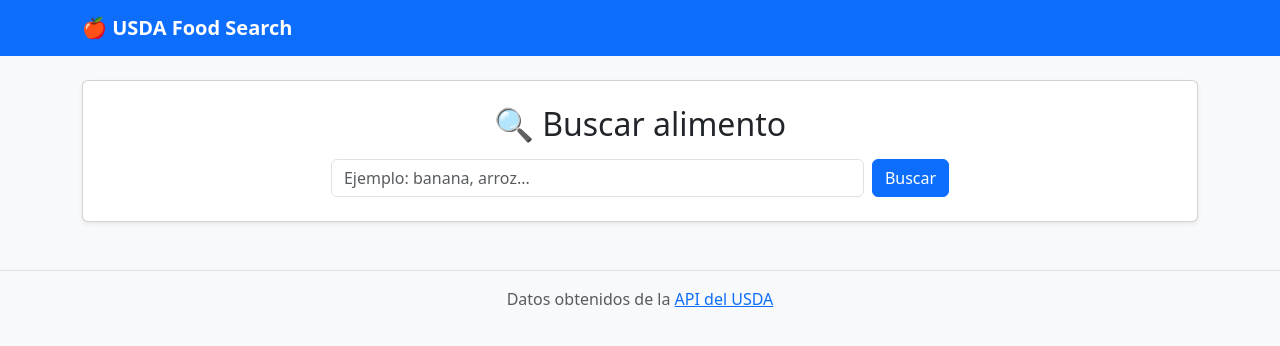
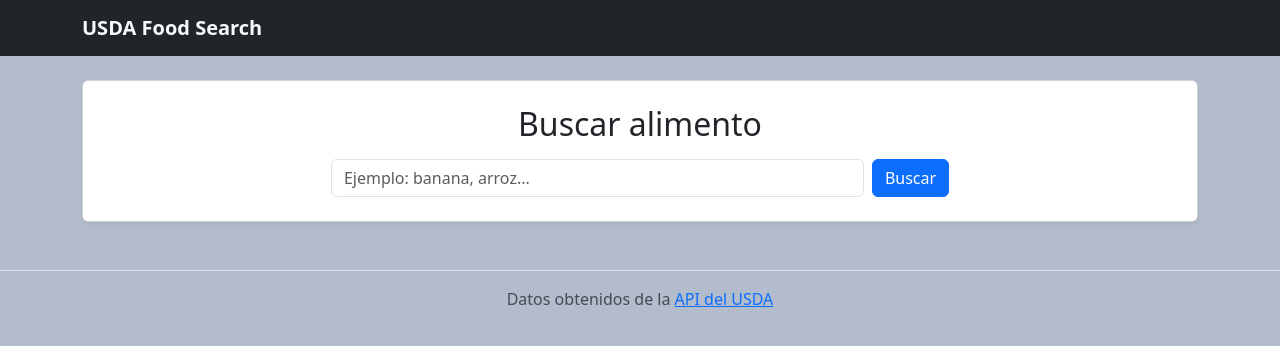
Before and after one commit to Davidoaxacacetis/OODA13-11-2025, a Flask app: page / in a window 1280 px wide. Shown: the top 346 px of the page. Run offline with Flask 3, Linux system fonts and the light colour scheme; parts of the project's set-up code (start-up, migrations or seed data) failed here and were passed over.

Commit message:
piammapa

```diff
--- a/templates/base.html
+++ b/templates/base.html
@@ -5,15 +5,15 @@
     <title>{% block title %}USDA App{% endblock %}</title>
     <link href="https://cdn.jsdelivr.net/npm/bootstrap@5.3.3/dist/css/bootstrap.min.css" rel="stylesheet">
     <style>
-        body { background-color: #f8f9fa; }
+        body { background-color: #b2bcccff; }
         footer { margin-top: 40px; }
     </style>
 </head>
 <body>
 
-<nav class="navbar navbar-expand-lg navbar-dark bg-primary mb-4">
+<nav class="navbar navbar-expand-lg navbar-light bg-dark mb-4">
     <div class="container">
-        <a class="navbar-brand fw-bold" href="/">🍎 USDA Food Search</a>
+        <a class="navbar-brand text-light fw-bold" href="/"> USDA Food Search</a>
     </div>
 </nav>
 
--- a/templates/detalle.html
+++ b/templates/detalle.html
@@ -26,7 +26,7 @@
     </ul>
 
 
-    <h4>🥄 Porciones disponibles</h4>
+    <h4> Porciones disponibles</h4>
     <ul class="list-group">
         {% for porcion in alimento.foodPortions %}
         <li class="list-group-item">
--- a/templates/index.html
+++ b/templates/index.html
@@ -4,7 +4,7 @@
 
 {% block content %}
 <div class="card shadow-sm p-4">
-    <h2 class="text-center mb-3">🔍 Buscar alimento</h2>
+    <h2 class="text-center mb-3"> Buscar alimento</h2>
     <form method="POST" class="d-flex justify-content-center">
         <input type="text" name="query" class="form-control w-50 me-2" placeholder="Ejemplo: banana, arroz..." value="{{ query }}" required>
         <button type="submit" class="btn btn-primary">Buscar</button>
```
